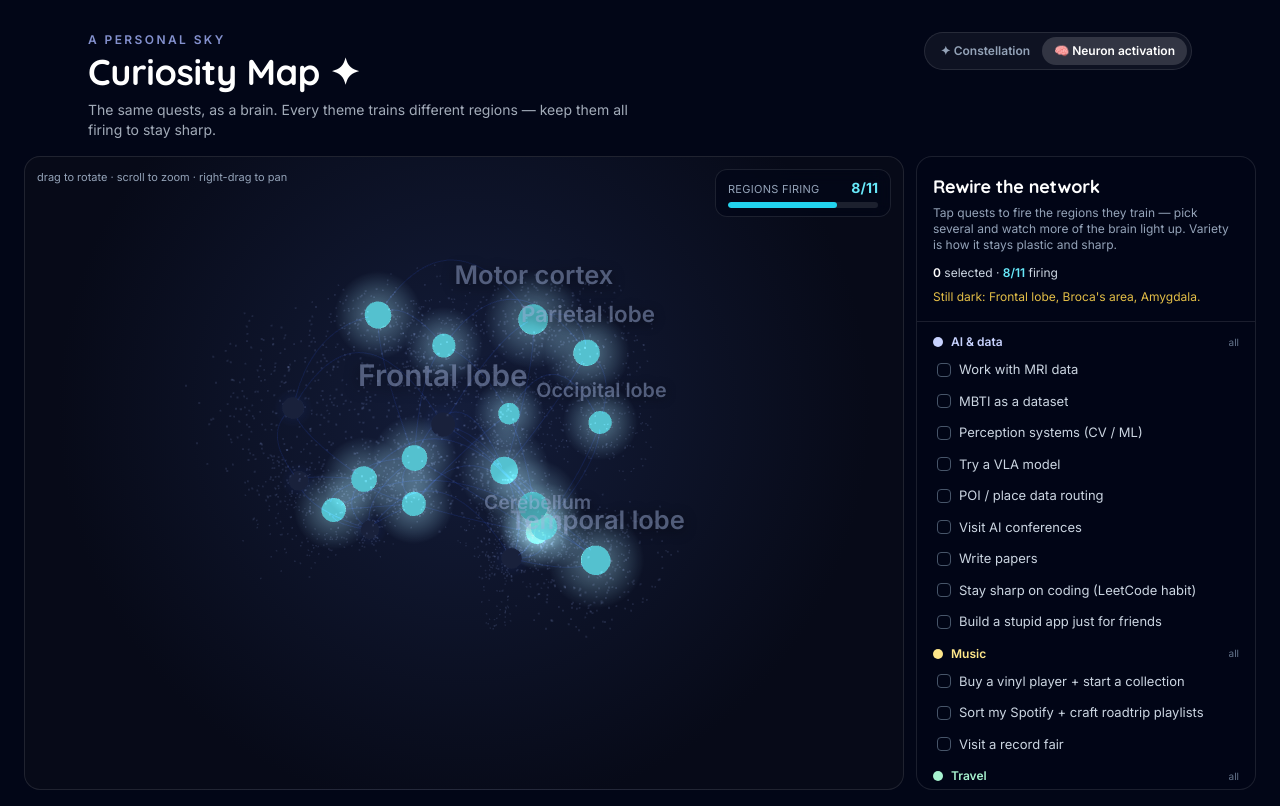
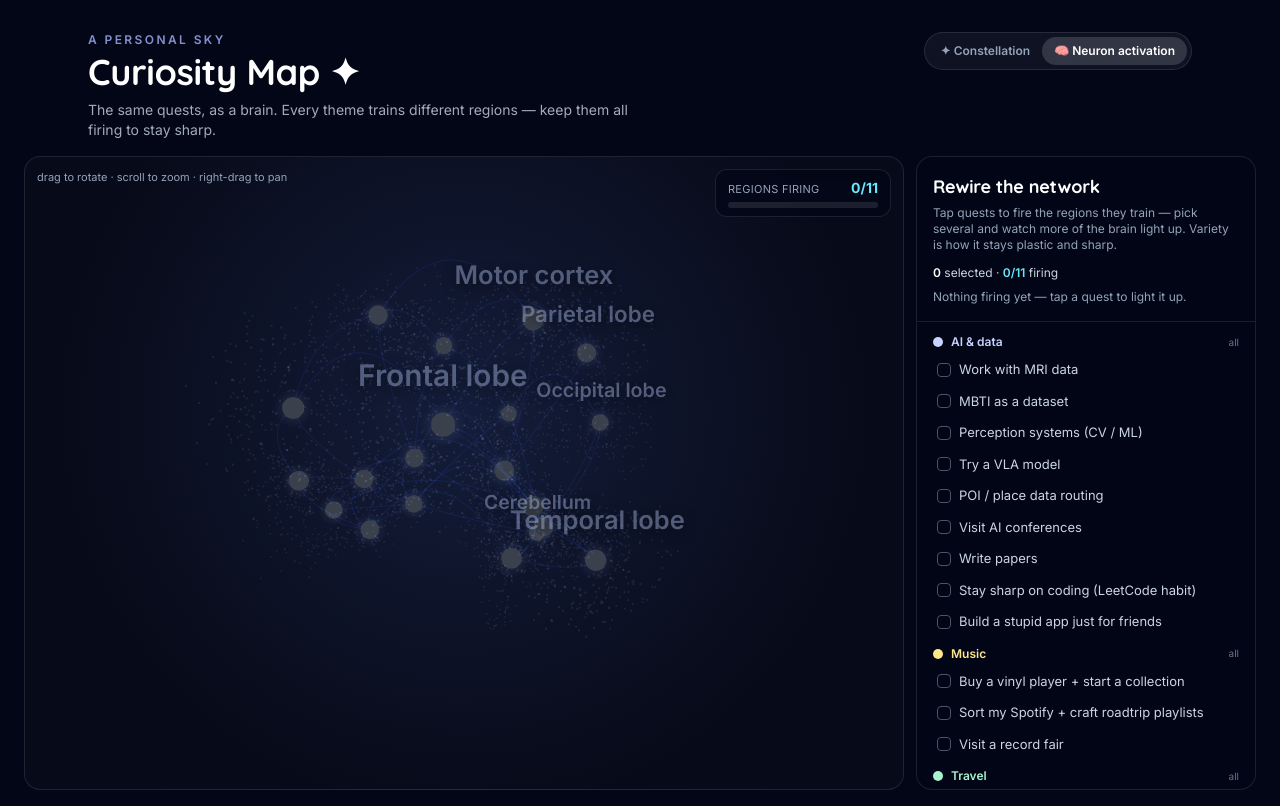
Before and after one commit to rishabhramteke/curiosity-map, a React (Vite) app: page / in a window 1280 px wide. Both pictures are taken after a click on the button "🧠 Neuron activation". Built offline with nearby package versions, Linux system fonts and the light colour scheme.

Commit message:
Neuron view: grey at rest, counter only counts fired regions

```diff
--- a/src/components/NeuronView.tsx
+++ b/src/components/NeuronView.tsx
@@ -5,8 +5,7 @@ import { ALL_REGION_IDS, REGION_BY_ID, THEME_REGIONS, type RegionId } from '../d
 import { THEMES, THEME_BY_ID } from '../data/themes';
 import type { Curiosity, ThemeId } from '../types';
 
-const BASELINE_COLOR = '#67e8f9'; // regions your in-progress quests keep warm
-const ENGAGED_STATUSES = new Set(['doing', 'review', 'done']);
+const IDLE_GREY = '#6b7587'; // a region with nothing firing
 
 function blendHex(hexes: string[]): string {
   if (hexes.length === 1) return hexes[0];
@@ -32,16 +31,6 @@ export default function NeuronView({ items }: Props) {
   const [hoveredRegion, setHoveredRegion] = useState<RegionId | null>(null);
 
   const itemById = useMemo(() => new Map(items.map((it) => [it.id, it])), [items]);
-
-  // Regions your in-progress / done quests keep firing (a faint standing glow).
-  const engaged = useMemo(() => {
-    const set = new Set<RegionId>();
-    for (const it of items) {
-      if (ENGAGED_STATUSES.has(it.status)) for (const r of THEME_REGIONS[it.theme]) set.add(r);
-    }
-    return set;
-  }, [items]);
-  const engagedKey = useMemo(() => [...engaged].sort().join(','), [engaged]);
   const selectedKey = useMemo(() => [...selectedIds].sort().join(','), [selectedIds]);
 
   // Each selected (and the hovered) quest contributes its theme colour to the
@@ -72,17 +61,14 @@ export default function NeuronView({ items }: Props) {
       if (cols && cols.length) {
         level[id] = 1;
         color[id] = blendHex(cols);
-      } else if (engaged.has(id)) {
-        level[id] = 0.4;
-        color[id] = BASELINE_COLOR;
       } else {
         level[id] = 0;
-        color[id] = BASELINE_COLOR;
+        color[id] = IDLE_GREY;
       }
     }
     return { levelOf: level, colorOf: color };
     // eslint-disable-next-line react-hooks/exhaustive-deps
-  }, [selectedKey, previewId, engagedKey, itemById]);
+  }, [selectedKey, previewId, itemById]);
 
   const total = ALL_REGION_IDS.length;
   const firing = ALL_REGION_IDS.filter((id) => levelOf[id] > 0);
@@ -171,7 +157,9 @@ export default function NeuronView({ items }: Props) {
             )}
           </div>
 
-          {dark.length > 0 ? (
+          {firing.length === 0 ? (
+            <p className="mt-2 text-xs text-slate-400">Nothing firing yet — tap a quest to light it up.</p>
+          ) : dark.length > 0 ? (
             <p className="mt-2 text-xs text-amber-300/90">
               Still dark: {dark.map((id) => REGION_BY_ID[id].name).join(', ')}.
             </p>
--- a/src/components/neuron/BrainScene.tsx
+++ b/src/components/neuron/BrainScene.tsx
@@ -12,7 +12,7 @@ import {
   type Tract,
 } from '../../utils/connectome';
 
-const IDLE_COLOR = '#33406b';
+const IDLE_COLOR = '#6b7587'; // grey when a region isn't firing
 
 // soft round glow sprite, drawn once
 function makeGlowTexture(): THREE.Texture {
@@ -130,9 +130,9 @@ export default function BrainScene({ levelOf, colorOf, onHoverRegion }: Props) {
           size={0.022}
           sizeAttenuation
           map={glow}
-          color="#8aa0e0"
+          color="#97a0b3"
           transparent
-          opacity={0.55}
+          opacity={0.5}
           depthWrite={false}
           blending={THREE.AdditiveBlending}
         />
```
